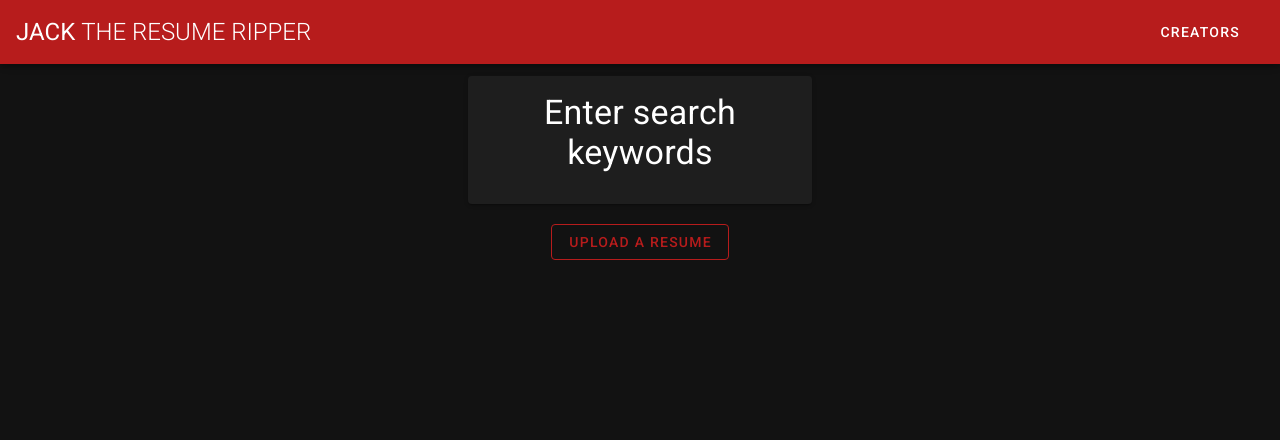
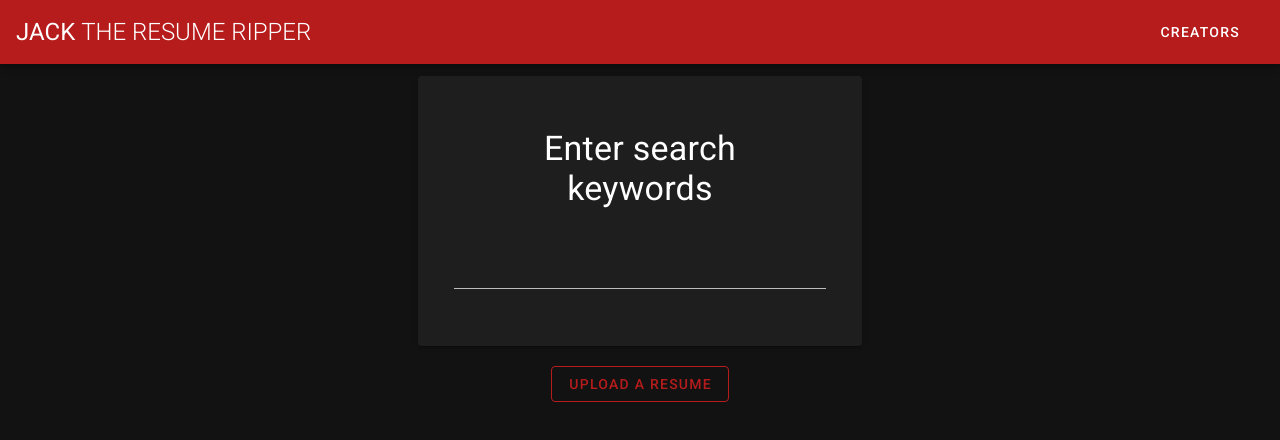
Before and after one commit to nathansmith11170/JackTheResumeRipper, a Vue app in the folder client/jack-the-resume-ripper/: page / in a window 1280 px wide. Shown: the top 440 px of the page. Built offline with nearby package versions, Linux system fonts and the light colour scheme.

Commit message:
Added keyword form, altered the payload to API

```diff
--- a/client/jack-the-resume-ripper/src/App.vue
+++ b/client/jack-the-resume-ripper/src/App.vue
@@ -38,8 +38,8 @@
               </v-card-text>
             </v-card>
             <v-card
-            class="mx-auto"
-            max-width="344"
+            class="mx-auto pa-9"
+            max-width="444"
             v-if="info==null"
             >
               <v-card-text>
@@ -48,6 +48,7 @@
                 </p>
                 <div>{{this.info}}</div>
               </v-card-text>
+              <v-text-field v-model="keywords"></v-text-field>
             </v-card>
           </v-flex>
           <v-flex mb-4>
@@ -94,13 +95,17 @@ export default {
       loading: true,
       errored: false,
       snackbarSuccess: false,
-      snackbarError: false
+      snackbarError: false,
+      keywords: ""
   }),
   methods: {
     async uploadButtonClicked () { // TODO: fix
       console.log('clicked')
       await axios
-      .post(enviroment.VUE_APP_RESUME_ANALYSIS_ENDPOINT, {image: "mybutt"})
+      .post(enviroment.VUE_APP_RESUME_ANALYSIS_ENDPOINT, {
+          image: "mybutt",
+          keywords: this.keywords
+        })
       .then(response => {
         this.info = response.data.image
         console.log(this.info)
```
